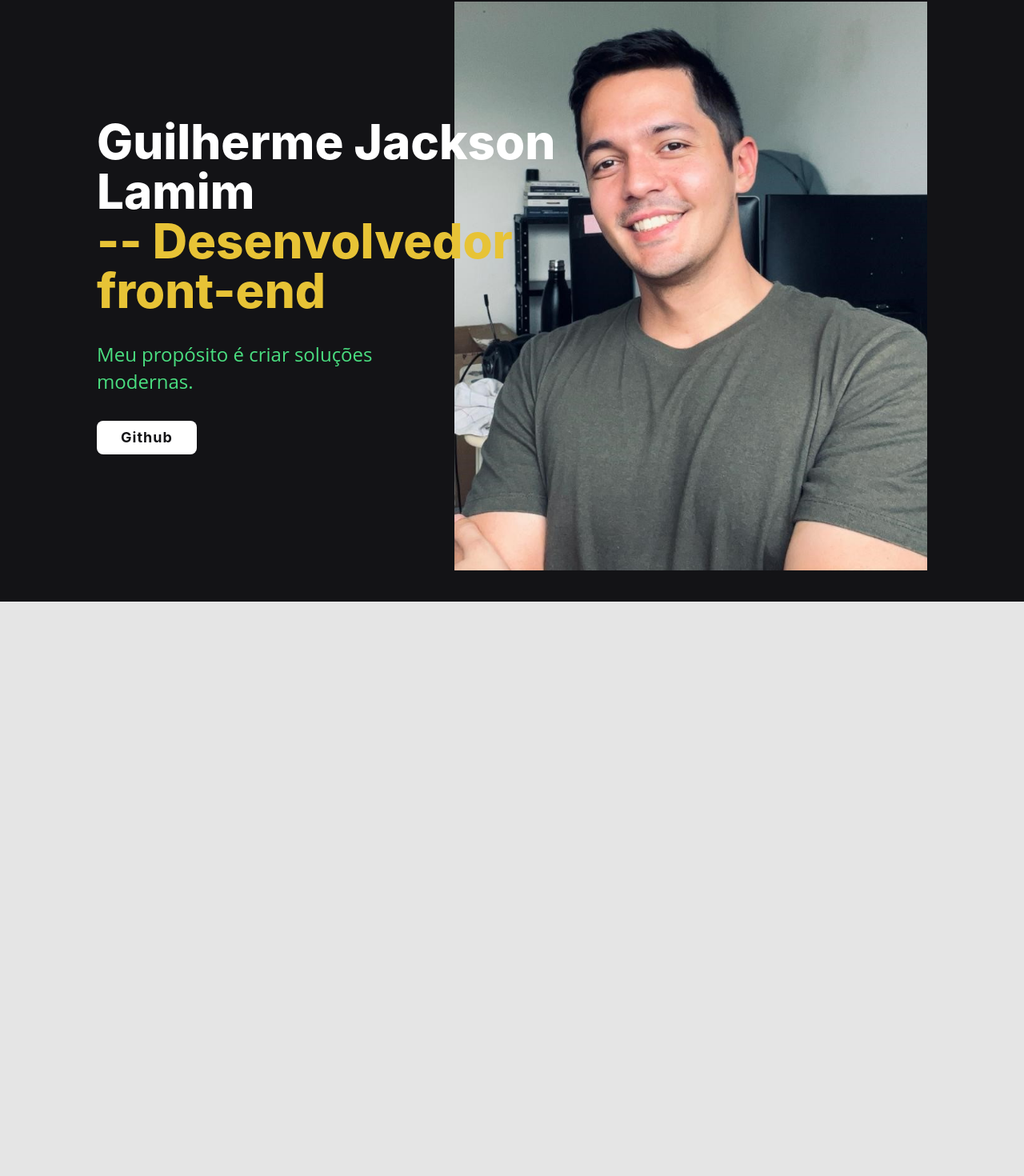
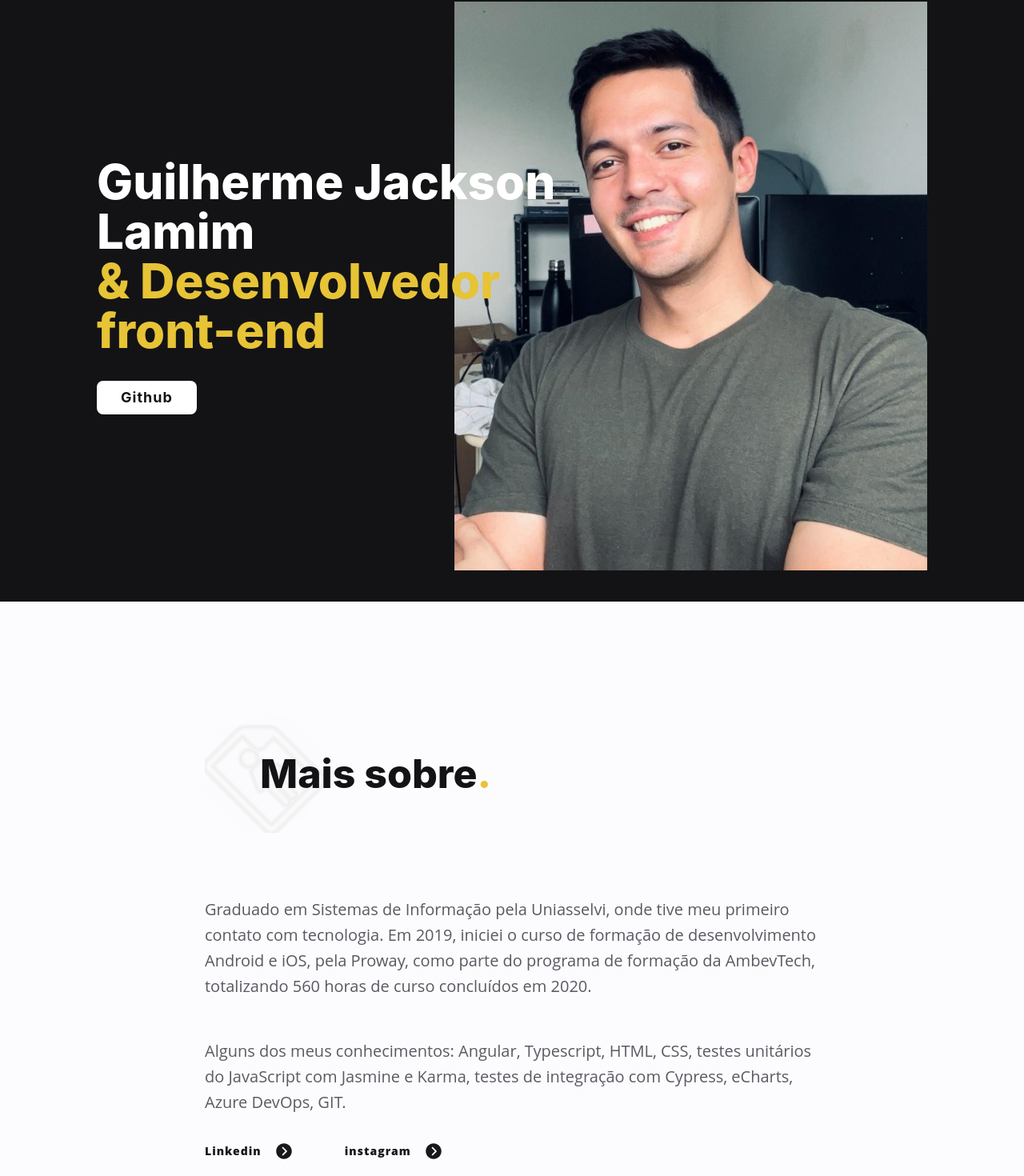
Before and after one commit to GuilhermeJackson/portfolio, a React (Vite) app: page / in a window 1280 px wide. Shown: the part 38-1508 px from the top of the page at 80% size. Before the commit the page ends 800 px from the top, so only its background shows below. Built offline with nearby package versions, Linux system fonts and the light colour scheme.

Commit message:
Inserido compnente mais sobre

```diff
--- a/package.json
+++ b/package.json
@@ -10,7 +10,8 @@
   },
   "dependencies": {
     "react": "^18.2.0",
-    "react-dom": "^18.2.0"
+    "react-dom": "^18.2.0",
+    "react-icons": "^4.7.1"
   },
   "devDependencies": {
     "@types/aos": "^3.0.4",
--- /dev/null
+++ b/src/component/About.tsx
@@ -0,0 +1,56 @@
+import { about } from "../data";
+import { IoIosArrowDroprightCircle } from "react-icons/io";
+
+const About = () => {
+  const { title, subtitle1, subtitle2, icon, linkedin, instagram } = about;
+  return (
+    <section className="py-[80px] md:py-[110px] lg:pt-[140px] lg:pb-[180px]">
+      <div className="container mx-auto px-[20px] lg:px-[135px]">
+        <div
+          className="section-title-group justify-start"
+          data-aos="fade-up"
+          data-aos-delay="100"
+        >
+          <img src={icon} alt="" />
+          <h2 className="h2 section-title">
+            {title}
+            <span className="text-primary-200">.</span>
+          </h2>
+        </div>
+        <p
+          className="md:text-body-md mb-12"
+          data-aos="fade-up"
+          data-aos-delay="300"
+        >
+          {subtitle1}
+        </p>
+        <p
+          className="md:text-body-md mb-8"
+          data-aos="fade-up"
+          data-aos-delay="500"
+        >
+          {subtitle2}
+        </p>
+        <div className="flex" data-aos="fade-up"
+          data-aos-delay="700">
+          <a
+            className="link flex items-center gap-x-4 hover:gap-x-6 translate-all"
+            href='https://www.linkedin.com/in/guilhermelamim/' target="_blank"
+          >
+            {linkedin}
+            <IoIosArrowDroprightCircle className="text-2xl" />
+          </a>
+          <a
+            className="link flex items-center ml-16 gap-x-4 hover:gap-x-6 translate-all"
+            href='https://www.instagram.com/guilhermeelamim//' target="_blank"
+          >
+            {instagram}
+            <IoIosArrowDroprightCircle className="text-2xl" />
+          </a>
+        </div>
+      </div>
+    </section>
+  );
+};
+
+export default About;
--- a/src/component/Banner.tsx
+++ b/src/component/Banner.tsx
@@ -14,13 +14,6 @@ const Banner = () => {
               {titlePart1}
               <br /> <span className="text-primary-200">{titlePart2}</span>
             </h1>
-            <p
-              className="max-w-[415px] text-body-md: lg:text-body-lg mb-8 text-green-400"
-              data-aos="fade-down"
-              data-aos-delay="700"
-            >
-              {subtitle}
-            </p>
             <button
               className="btn btn-secondary"
               data-aos="fade-down"
--- a/src/data.tsx
+++ b/src/data.tsx
@@ -1,8 +1,30 @@
+import UsersIcn from '../src/assets/img/about/about-successful-man.svg';
+
 export const banner = {
     titlePart1: 'Guilherme Jackson Lamim',
-    titlePart2: '-- Desenvolvedor front-end',
+    titlePart2: '& Desenvolvedor front-end',
     subtitle:
-      'Meu propósito é criar soluções modernas.',
+      'Meu propósito é criar soluções modernas e acessíveis para facilitar a vida dos usuários.',
     textBtn: 'Github',
     img: '',
   };
+
+  export const about = {
+    icon: UsersIcn,
+    title: 'Mais sobre',
+    subtitle1:
+    'Graduado em Sistemas de Informação pela Uniasselvi, onde tive meu'+
+    ' primeiro contato com tecnologia. Em 2019, iniciei o curso de formação de desenvolvimento'+
+    ' Android e iOS, pela Proway, como parte do programa de formação da AmbevTech, totalizando '+
+    '560 horas de curso concluídos em 2020.',
+    subtitle2:
+      'Alguns dos meus conhecimentos: Angular, Typescript, HTML, CSS, testes unitários do JavaScript'+
+      ' com Jasmine e Karma, testes de integração com Cypress, eCharts, Azure DevOps, GIT.',
+    subtitle3:
+    'Iniciei minha formação em Sistemas de Informação em 2017, pela Uniasselvi, onde tive meu'+
+    ' primeiro contato com tecnologia. Em 2019, iniciei o curso de formação de desenvolvimento'+
+    ' Android e iOS, pela Proway, como parte do programa de formação da AmbevTech, totalizando '+
+    '560 horas de curso concluídos em 2020.',
+    linkedin: 'Linkedin',
+    instagram: 'instagram'
+  };
--- a/src/pages/Home.tsx
+++ b/src/pages/Home.tsx
@@ -1,6 +1,7 @@
 import Banner from "../component/Banner";
 import Aos from "aos";
 import "aos/dist/aos.css";
+import About from "../component/About";
 
 function App() {
   Aos.init({
@@ -10,6 +11,7 @@ function App() {
   return (
     <div className="max-w-[1440px] mx-auto bg-page overflow-hidden relative ">
       <Banner />
+      <About />
     </div>
   );
 }
```
Also changed, not shown: src/assets/img/about/about-successful-man.svg (added), 1 other file (tests, documents, lock files or other folders).
